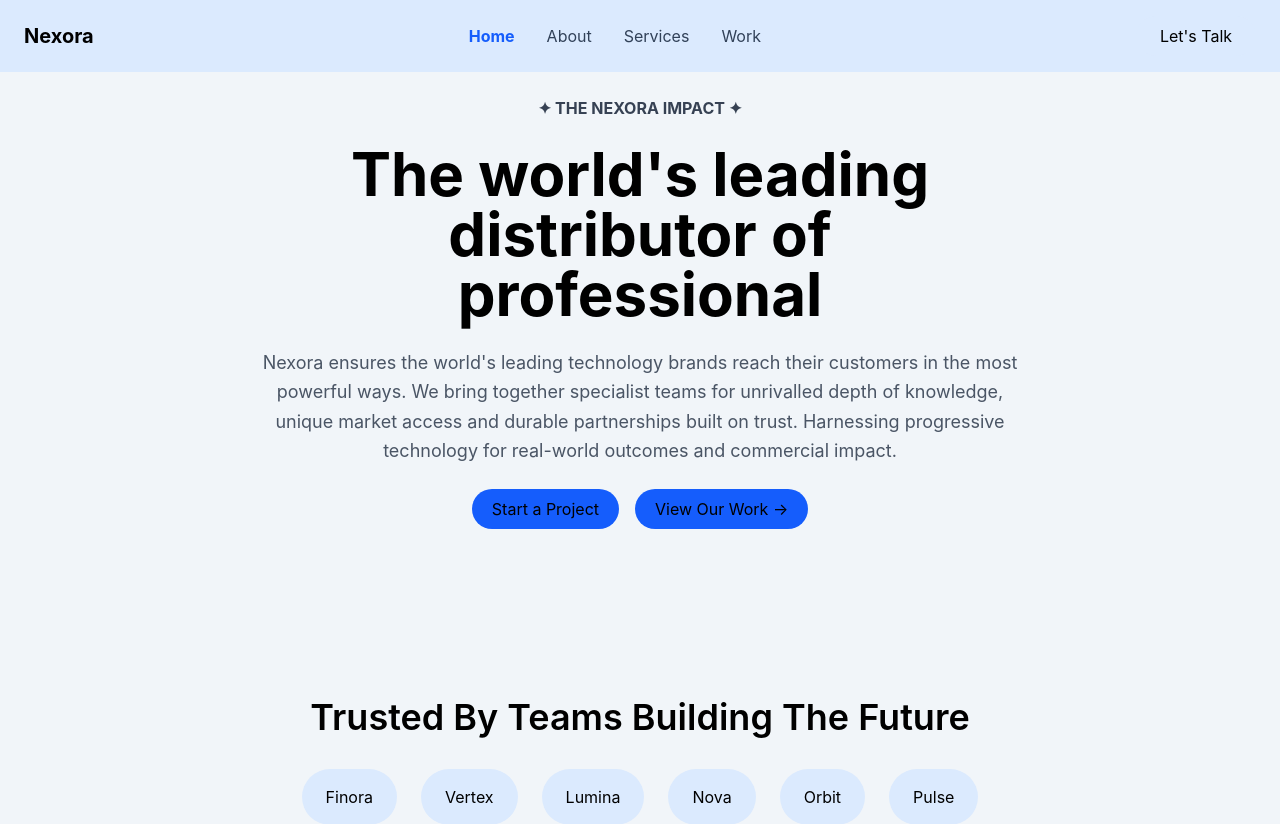
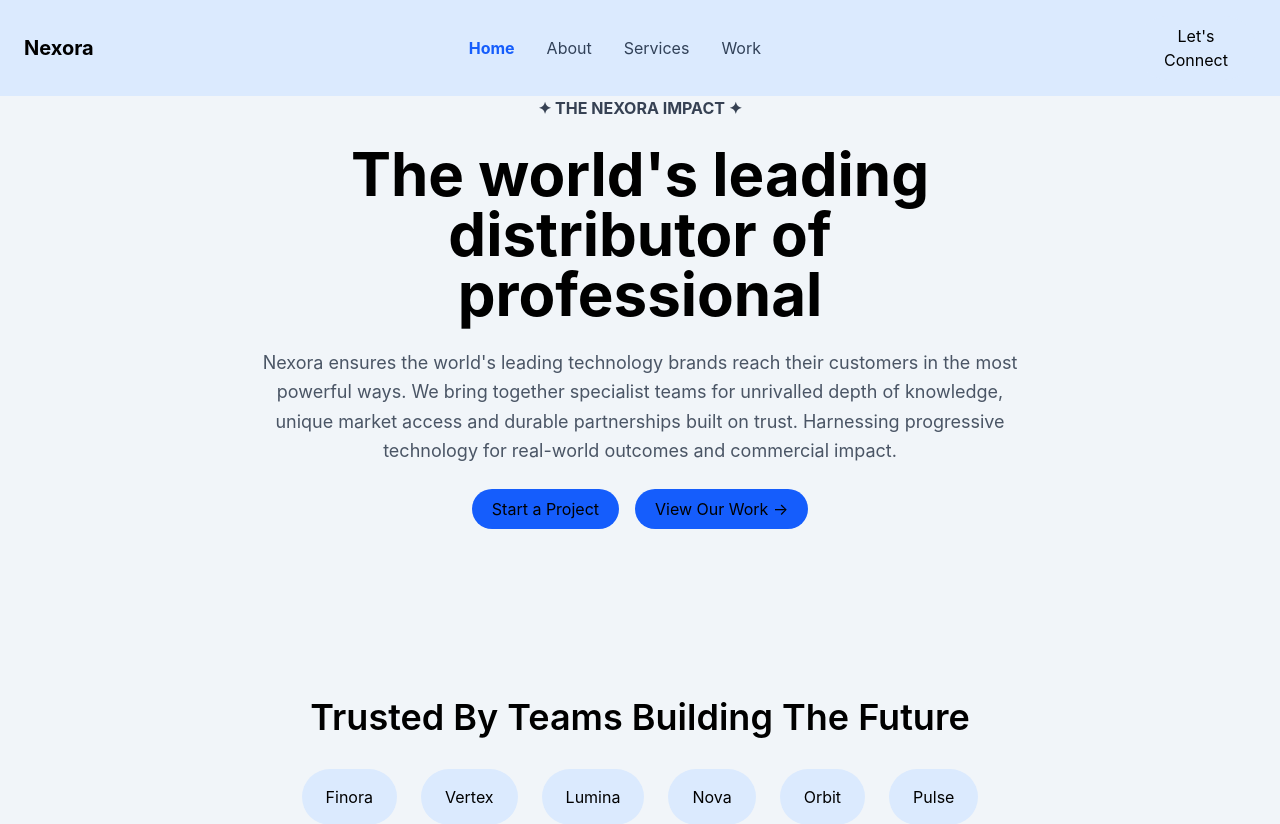
Before and after one commit to Isha1906/my-application, a React (Vite) app: page / in a window 1280 px wide. Shown: the top 824 px of the page. Built offline with nearby package versions, Linux system fonts and the light colour scheme.

Commit message:
css changed

```diff
--- a/src/components/Navbar.jsx
+++ b/src/components/Navbar.jsx
@@ -26,7 +26,7 @@ function Navbar() {
                 </div>
                 <button className="rounded-full w-30 bg-blue-100 px-5 py-2
                 text-black transition rounded-full px-5 py-2 hover:bg-gradient-to-r from-[#7CFF9B] via-[#28D9D1] to-[#D92BCB] transition-transform duration-500 ease-in-out" onClick={handleClick}>
-                    Let's Talk
+                    Let's Connect
                 </button>
             </div>
 
```
